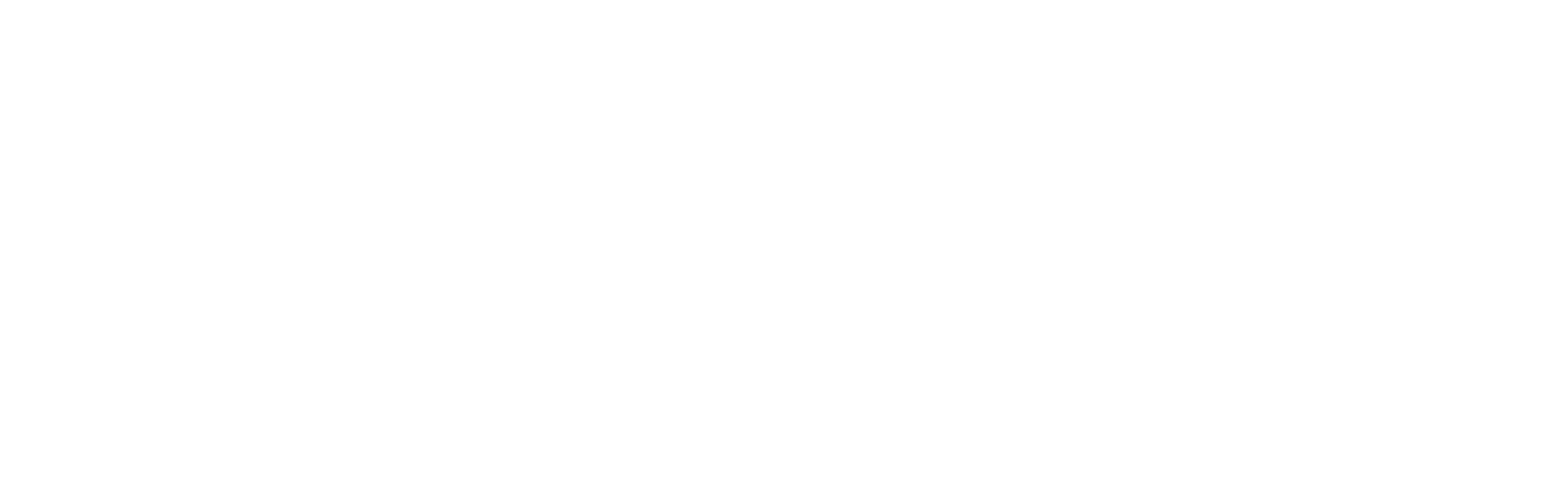
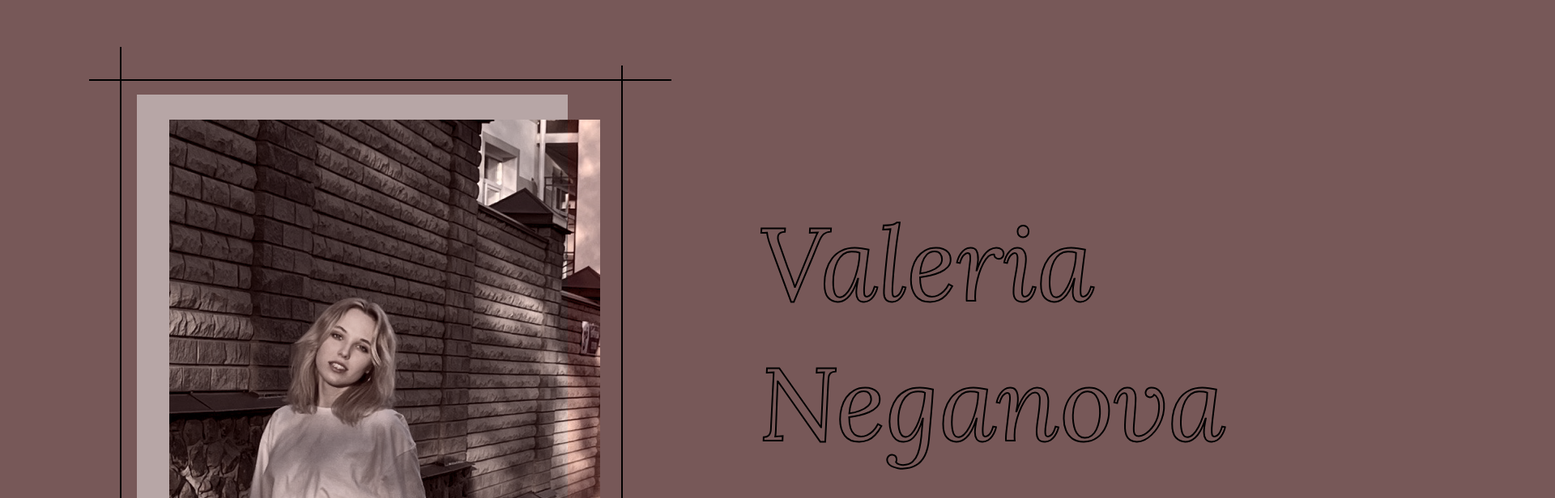
Before and after one commit to Leryamerlennn/Portfolio, a plain HTML site: page index.html in a window 1280 px wide. Shown: the top 616 px of the page at 81% size, 1920 px wide, since content can reach past the window. Drawn offline with Linux system fonts and the light colour scheme.

Commit message:
add name,surname, photo

```diff
--- a/index.html
+++ b/index.html
@@ -1,10 +1,34 @@
 <!DOCTYPE html>
 <html lang="en">
 <head>
-    <meta charset="UTF-8">
+    <link rel="preconnect" href="https://fonts.googleapis.com">
+
+    <link rel="preconnect" href="https://fonts.gstatic.com" crossorigin>
+    <link href="https://fonts.googleapis.com/css2?family=Lora:ital@1&display=swap" rel="stylesheet">
+    <link rel="stylesheet" href="style.css">
+    <meta http-equiv="Content-Type" content="text/html;charset=UTF-8" />
     <title>Portfolio</title>
 </head>
 <body>
+    <div class="container">
+        <div class="photo">
+            <div class="rectangle"></div>
+            <div class="my_photo">
+                <img src="src/img/photo%20rectangle%201.png" alt="">
+            </div>
+            <div class="line_top">
+
+            </div>
+            <div class="line_left"></div>
+            <div class="line_right"></div>
+            <div class="line_under_top"></div>
+
+        </div>
+        <div class="text">
+            <span class="name">Valeria</span>
+            <span class="surname">Neganova</span>
+        </div>
+    </div>
 
 </body>
 </html>
--- /dev/null
+++ b/reset.css
@@ -0,0 +1,37 @@
+/*Обнуление*/
+*{
+    padding: 0;
+    margin: 0;
+    border: 0;
+}
+*,*:before,*:after{
+    -moz-box-sizing: border-box;
+    -webkit-box-sizing: border-box;
+    box-sizing: border-box;
+}
+:focus,:active{outline: none;}
+a:focus,a:active{outline: none;}
+
+nav,footer,header,aside{display: block;}
+
+html,body{
+    height: 100%;
+    width: 100%;
+    line-height: 1;
+    font-size: 14px;
+    -ms-text-size-adjust: 100%;
+    -moz-text-size-adjust: 100%;
+    -webkit-text-size-adjust: 100%;
+}
+input,button,textarea{font-family:inherit;}
+
+input::-ms-clear{display: none;}
+button{cursor: pointer;}
+button::-moz-focus-inner {padding:0;border:0;}
+a, a:visited{text-decoration: none;}
+a:hover{text-decoration: none;}
+ul li{list-style: none;}
+img{vertical-align: top;}
+
+h1,h2,h3,h4,h5,h6{font-size:inherit;font-weight: 400;}
+/*--------------------*/
--- /dev/null
+++ b/style.css
@@ -0,0 +1,87 @@
+
+
+body{
+    background: rgba(66, 23, 23, 0.72);
+    width: 1920px;
+    height: 1080px;
+    flex-shrink: 0;
+}
+.rectangle{
+    width: 532px;
+    height: 846px;
+    flex-shrink: 0;
+    background: rgba(255, 255, 255, 0.47);
+    left: 169px;
+    top: 117px;
+    position: absolute;
+}
+.my_photo{
+    width: 532px;
+    height: 875px;
+    flex-shrink: 0;
+    position: absolute;
+    mix-blend-mode: luminosity;
+    left: 209px;
+    top: 148px;
+}
+.line_top{
+    width: 719px;
+    height: 2px;
+    background: #000;
+    position: absolute;
+    left: 110px;
+    top: 98px;
+}
+.line_left{
+    width: 2px;
+    height: 1000px;
+    background: #000;
+    position: absolute;
+    left: 148px;
+    top: 58px;
+}
+.line_right{
+    width: 2px;
+    height: 999.002px;
+    background: #000;
+    position: absolute;
+    left: 767px;
+    top: 81px;
+}
+.line_under_top{
+    width: 679px;
+    height: 2px;
+    background: #000;
+    position: absolute;
+    left: 120px;
+    top: 1038px;
+}
+.name{
+    width: 457px;
+    height: 148px;
+    font-family: 'Lora', serif;
+    flex-shrink: 0;
+    font-size: 128px;
+    font-weight: 400;
+    line-height: normal;
+    left: 937px;
+    top: 243px;
+    -webkit-text-stroke: 2px black;
+    -webkit-text-fill-color:transparent;
+    position: absolute;
+}
+.surname{
+    width: 457px;
+    height: 148px;
+    font-family: 'Lora', serif;
+    font-size: 128px;
+    font-style: normal;
+    font-weight: 400;
+    line-height: normal;
+    left: 937px;
+    top: 416px;
+    -webkit-text-stroke: 2px black;
+    -webkit-text-fill-color:transparent;
+    position: absolute;
+
+}
```
Also changed, not shown: src/img/photo rectangle 1.png (added).
